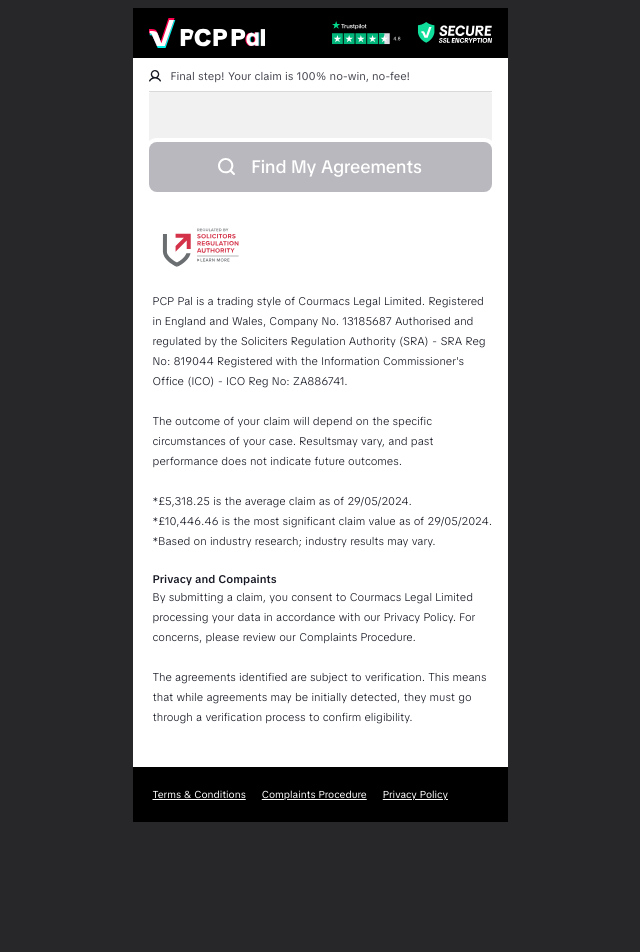
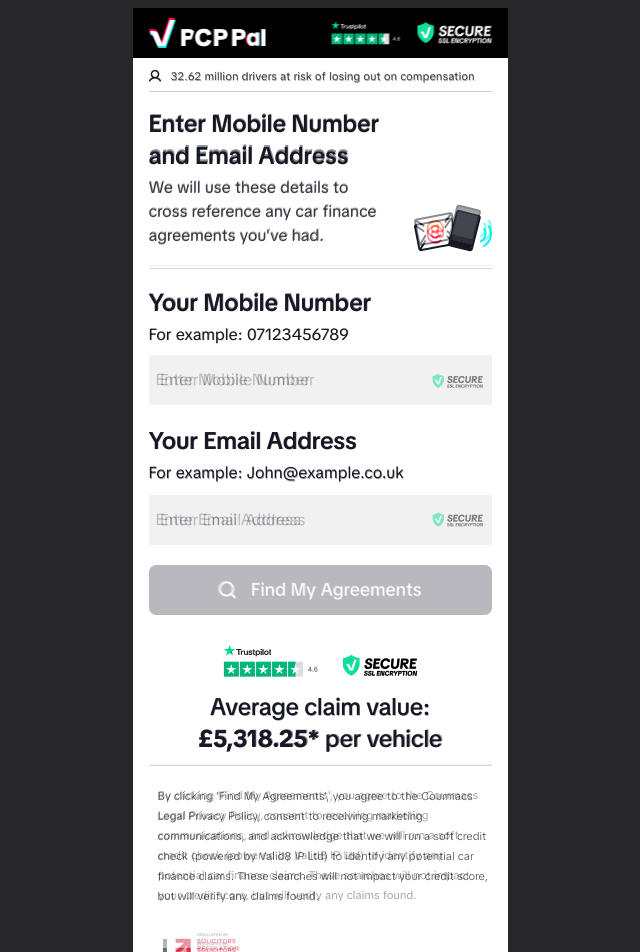
Before and after one commit to SmackSmash/tgg, a Next.js app: page /contact-information in a window 1280 px wide. Shown: the top 952 px of the page, without its empty margins (320-960 px from the left). Before the commit the page ends 830 px from the top, so only its background shows below. Built offline with nearby package versions, Linux system fonts and the light colour scheme.

Commit message:
Add contact form

```diff
--- a/src/app/contact-information/page.tsx
+++ b/src/app/contact-information/page.tsx
@@ -1,20 +1,33 @@
 import Image from 'next/image';
-import CTALink from '@/src/components/cta-link';
-import TextInput from '@/src/components/text-input';
 import TopBanner from '@/src/components/top-banner';
-import SearchIcon from '@/public/search.svg';
+import ContactForm from '@/src/components/contact-form';
+import Trust from '@/src/components/trust';
+import Envelope from '@/public/envelope.svg';
 
 export default function ContactInformation() {
   return (
     <main className='px-4 py-2'>
-      <TopBanner>Final step! Your claim is 100% no-win, no-fee!</TopBanner>
-      <form className='flex flex-col'>
-        <TextInput value={''} secure />
-        <CTALink href='/address' disabled={true}>
-          <Image src={SearchIcon} alt='Search Icon' />
-          Find My Agreements
-        </CTALink>
-      </form>
+      <TopBanner>32.62 million drivers at risk of losing out on compensation</TopBanner>
+      <section className='border-border-grey flex flex-col border-b py-4'>
+        <div className='flex items-end gap-6'>
+          <div>
+            <h1 className='text-2xl font-semibold'>Enter Mobile Number and Email Address</h1>
+            <p className='text-text-color/80 py-1'>
+              We will use these details to cross reference any car finance agreements you&apos;ve
+              had.
+            </p>
+          </div>
+          <Image src={Envelope} alt='Envelope and Phone' />
+        </div>
+      </section>
+      <ContactForm />
+      <Trust />
+      <p className='text-text-color/80 pt-5 pl-2.25 text-[11px] leading-5 font-light'>
+        By clicking &apos;Find My Agreements&apos;, you agree to the Courmacs Legal Privacy Policy,
+        consent to receiving marketing communications, and acknowledge that we will run a soft
+        credit check (powered by Valid8 IP Ltd) to identify any potential car finance claims. These
+        searches will not impact your credit score, but will verify any claims found.
+      </p>
     </main>
   );
 }
--- a/src/app/layout.tsx
+++ b/src/app/layout.tsx
@@ -5,7 +5,7 @@
 import '@/src/app/globals.css';
 
 import Image from 'next/image';
-import Overlay from '@/public/overlays/q1-address.png';
+import Overlay from '@/public/overlays/q3-personal-details.png';
 
 export const metadata: Metadata = {
   title: 'TGG Test',
@@ -20,7 +20,7 @@
   return (
     <html lang='en' className='bg-zinc-800'>
       <body className='relative mx-auto my-2 w-93.75 bg-white antialiased'>
-        {/* <Image src={Overlay} alt='Overlay' className='absolute opacity-50' /> */}
+        <Image src={Overlay} alt='Overlay' className='absolute opacity-50' />
         <Providers>
           <Header />
           {children}
--- /dev/null
+++ b/src/components/contact-form.tsx
@@ -0,0 +1,23 @@
+import Image from 'next/image';
+import CTALink from '@/src/components/cta-link';
+import TextInput from '@/src/components/text-input';
+import SearchIcon from '@/public/search.svg';
+
+export default function ContactForm() {
+  return (
+    <form className='flex flex-col gap-1 pt-4.5'>
+      <h2 className='text-2xl font-semibold'>Your Mobile Number</h2>
+      <p className='pb-1'>For example: 07123456789</p>
+      <TextInput placeholder='Enter Mobile Number' value={''} secure />
+      <h2 className='pt-4 text-2xl font-semibold'>Your Email Address</h2>
+      <p className='pb-1.5'>For example: John@example.co.uk</p>
+      <div className='flex w-full pb-4'>
+        <TextInput placeholder='Enter Email Address' value={''} secure />
+      </div>
+      <CTALink href='/signature' disabled={true}>
+        <Image src={SearchIcon} alt='Search Icon' />
+        Find My Agreements
+      </CTALink>
+    </form>
+  );
+}
--- a/src/components/text-input.tsx
+++ b/src/components/text-input.tsx
@@ -10,7 +10,7 @@
       type='text'
       value={value}
       {...rest}
-      className={`bg-input-grey min-w-0 grow rounded-xs px-1.75 py-3.25 outline-0 ${secure && 'bg-[url("../../public/secure-ssl-dark.svg")] bg-size-[55px] bg-position-[95%_center] bg-no-repeat'}`}
+      className={`bg-input-grey min-w-0 grow rounded-xs px-1.75 py-3.25 outline-0 ${secure && 'bg-[url("../../public/secure-ssl-dark.svg")] bg-size-[51px] bg-position-[97%_55%] bg-no-repeat'}`}
     />
   );
 }
```
Also changed, not shown: public/envelope.svg (added), public/overlays/q3-personal-details.png (added).
